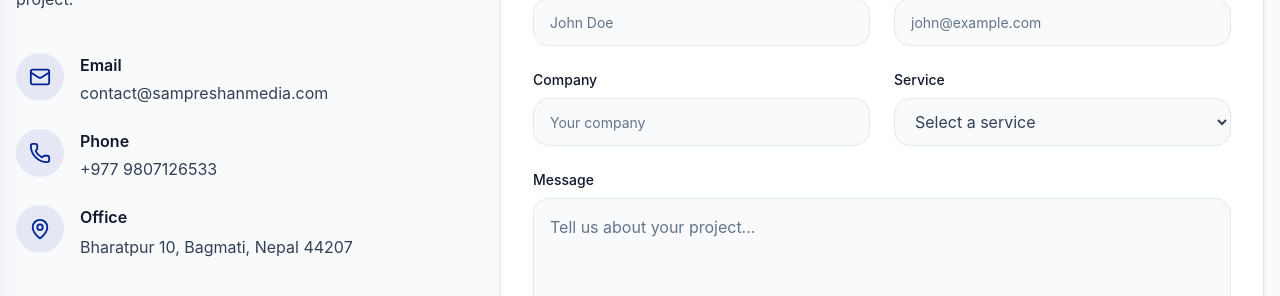
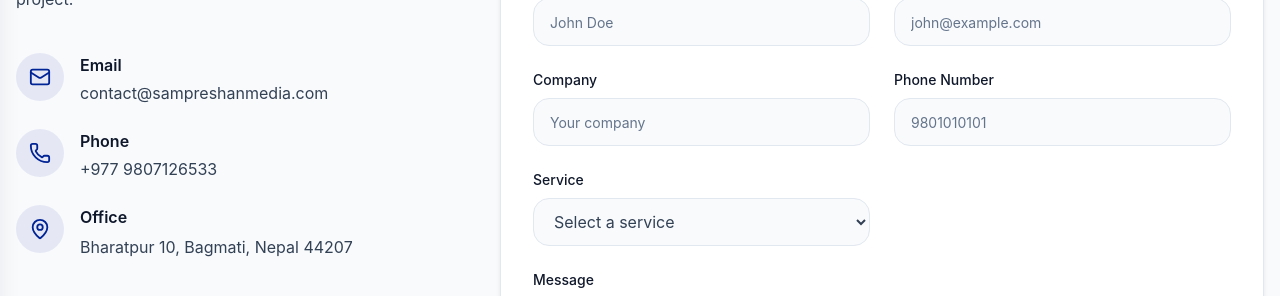
Before and after one commit to kaushalNeupane10/sampreshan, a Next.js app: page /contact in a window 1280 px wide. Shown: the part 343-639 px from the top of the page. Built offline with nearby package versions, Linux system fonts and the light colour scheme; grey boxes are pictures that could not be loaded.

Commit message:
implemented useServiceOption hooks and service and updated endpoints and query key

```diff
--- a/src/components/contact/ContactForm.tsx
+++ b/src/components/contact/ContactForm.tsx
@@ -40,6 +40,14 @@ export default function ContactForm() {
           </div>
 
           <div>
+            <Input
+              label="Phone Number"
+              type="number"
+              placeholder="9801010101"
+            />
+          </div>
+
+          <div>
             <label className="mb-2 block text-sm font-medium text-text-heading">
               Service
             </label>
--- a/src/components/landing/HeroSection.tsx
+++ b/src/components/landing/HeroSection.tsx
@@ -33,8 +33,8 @@ export default function HeroSection() {
 
             <p className="mt-6 max-w-2xl text-sm leading-7 text-white/90 min-[380px]:text-base sm:mt-8 sm:text-lg sm:leading-8">
               Based in Bharatpur, Nepal, Sampreshan Media combines professional
-              graphic design, cinematic video production, digital marketing,
-              and modern web development to help businesses stand out, engage
+              graphic design, cinematic video production, digital marketing, and
+              modern web development to help businesses stand out, engage
               audiences, and achieve measurable growth.
             </p>
 
@@ -49,10 +49,10 @@ export default function HeroSection() {
               </Link>
 
               <Link
-                href="#services-heading"
+                href="/portfolio"
                 className="inline-flex items-center justify-center rounded-xl border border-white/20 bg-white/10 px-6 py-3.5 text-sm font-semibold text-white backdrop-blur-md transition-all duration-300 hover:bg-white hover:text-(--color-brand) sm:px-7 sm:py-4 sm:text-base"
               >
-                Explore Services
+                Explore Our Work
               </Link>
             </div>
 
@@ -60,12 +60,16 @@ export default function HeroSection() {
 
             <div className="mt-12 grid max-w-2xl grid-cols-2 gap-x-5 gap-y-7 border-t border-white/15 pt-7 sm:mt-16 sm:gap-6 sm:pt-8 md:grid-cols-4">
               <div>
-                <p className="text-2xl font-black text-white sm:text-3xl">100+</p>
+                <p className="text-2xl font-black text-white sm:text-3xl">
+                  100+
+                </p>
                 <p className="mt-2 text-sm text-white/75">Projects Delivered</p>
               </div>
 
               <div>
-                <p className="text-2xl font-black text-white sm:text-3xl">50+</p>
+                <p className="text-2xl font-black text-white sm:text-3xl">
+                  50+
+                </p>
                 <p className="mt-2 text-sm text-white/75">Happy Clients</p>
               </div>
 
@@ -75,7 +79,9 @@ export default function HeroSection() {
               </div>
 
               <div>
-                <p className="text-2xl font-black text-white sm:text-3xl">24/7</p>
+                <p className="text-2xl font-black text-white sm:text-3xl">
+                  24/7
+                </p>
                 <p className="mt-2 text-sm text-white/75">Dedicated Support</p>
               </div>
             </div>
--- a/src/hook/service/useService.ts
+++ b/src/hook/service/useService.ts
@@ -5,7 +5,7 @@ import { getService } from "@/services/services.service";
 import { ServiceData } from "@/types/service";
 import { QUERY_KEYS } from "@/lib/react-query/querykeys";
 
-export default function usePricing() {
+export default function useService() {
   return useQuery<ServiceData>({
     queryKey: QUERY_KEYS.service,
     queryFn: getService,
--- /dev/null
+++ b/src/hook/service/useServiceOption.ts
@@ -0,0 +1,13 @@
+"use client";
+
+import { useQuery } from "@tanstack/react-query";
+import { getServiceOption } from "@/services/serviceOption.service";
+import { ServiceOptionData } from "@/types/service";
+import { QUERY_KEYS } from "@/lib/react-query/querykeys";
+
+export default function useServiceOption() {
+  return useQuery<ServiceOptionData>({
+    queryKey: QUERY_KEYS.serviceOption,
+    queryFn: getServiceOption,
+  });
+}
--- a/src/lib/api/endpoints.ts
+++ b/src/lib/api/endpoints.ts
@@ -15,5 +15,7 @@ export const API_ENDPOINTS = {
 
   careers: "/public/careers/",
 
+  serviceOption: "/public/service/",
+
   careersApply: (slug: string) => `/public/careers/${slug}/apply/`,
 } as const;
--- a/src/lib/react-query/querykeys.ts
+++ b/src/lib/react-query/querykeys.ts
@@ -5,6 +5,7 @@ export const QUERY_KEYS = {
   brands: ["brands"] as const,
   studio: ["studio"] as const,
   service: ["service"] as const,
+  serviceOption: ["serviceOption"] as const,
   testimonials: ["testimonials"] as const,
   careers: ["careers"] as const,
   careersApply: ["careersApply"] as const,
--- /dev/null
+++ b/src/services/serviceOption.service.ts
@@ -0,0 +1,10 @@
+import { apiClient, API_ENDPOINTS, type ApiRes } from "@/lib/api";
+import { ServiceOptionData } from "@/types/service";
+
+export async function getServiceOption(): Promise<ServiceOptionData> {
+  const response = await apiClient.get<ApiRes<ServiceOptionData>>(
+    API_ENDPOINTS.serviceOption,
+  );
+
+  return response.data.data;
+}
```
Also changed, not shown: src/types/service.ts (+7 -0 lines).
